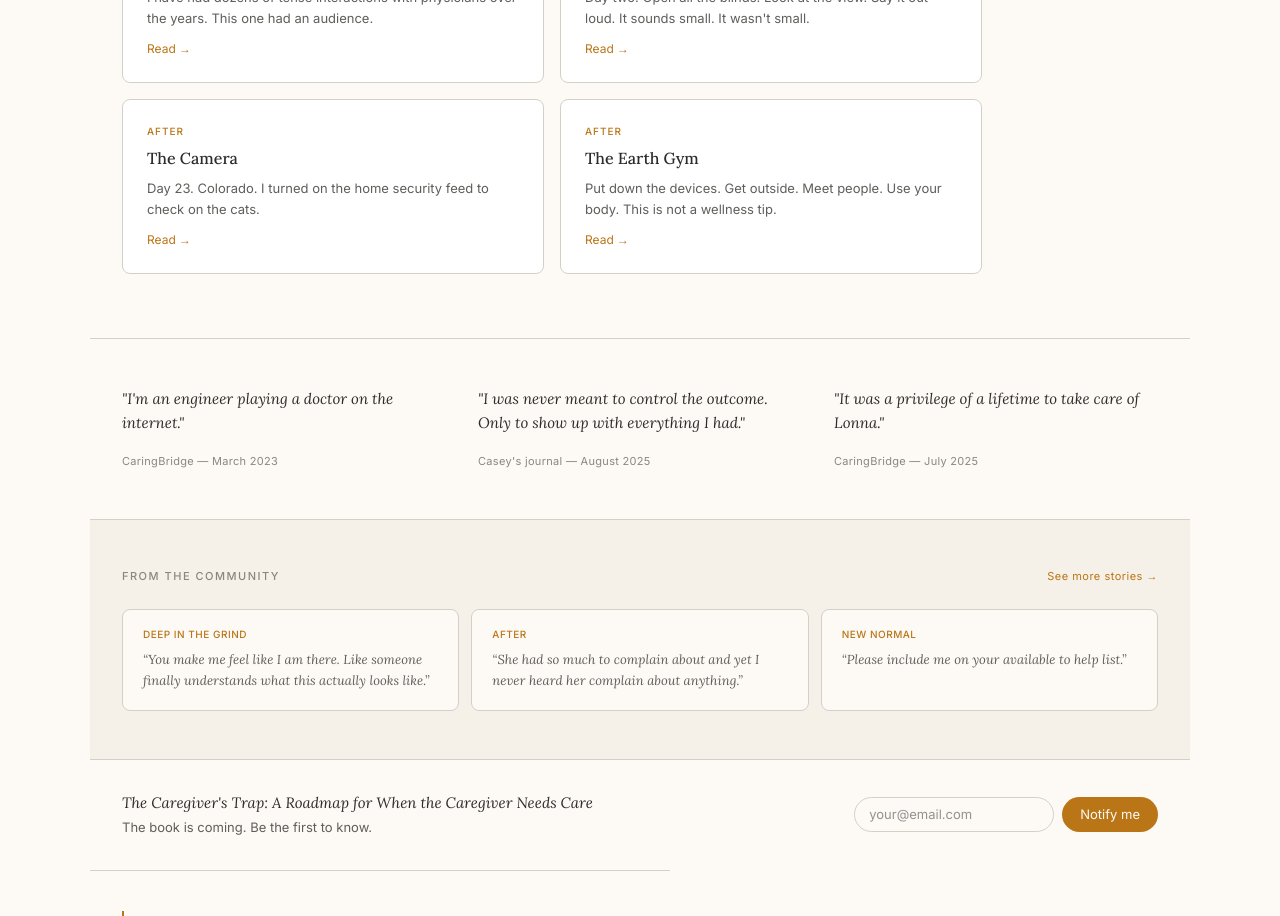
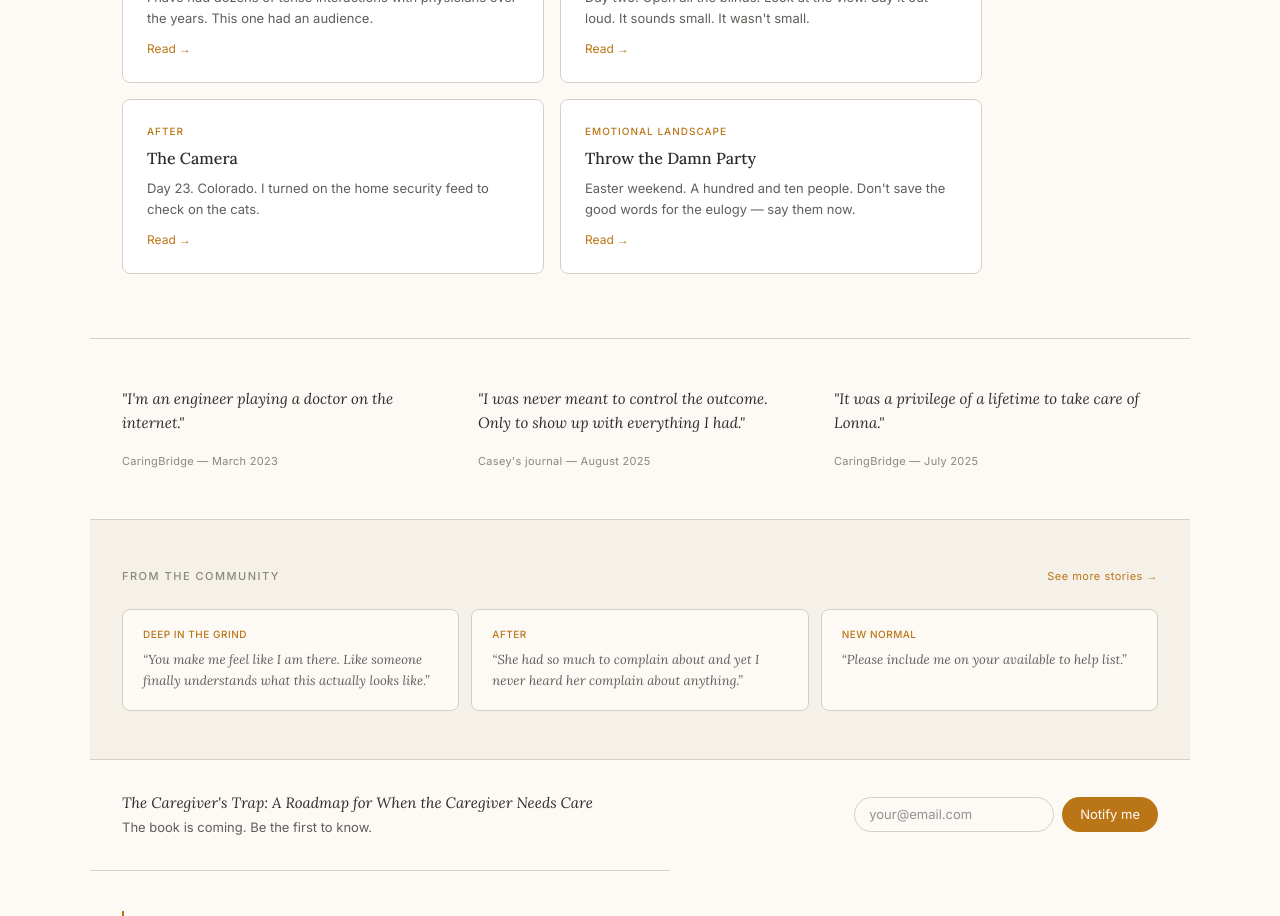
Before and after one commit to caseywsj/caregivertrap, a Next.js app: page / in a window 1280 px wide. Shown: the part 1200-2116 px from the top of the page. Built offline with nearby package versions, Linux system fonts and the light colour scheme.

Commit message:
Update Recently Added strip with Throw the Damn Party

```diff
--- a/app/page.tsx
+++ b/app/page.tsx
@@ -28,7 +28,7 @@ const recentArticles = [
   { title: "The 45-Minute Argument", section: "Fight Back", desc: "I have had dozens of tense interactions with physicians over the years. This one had an audience.", href: "/fight-back/the-45-minute-argument" },
   { title: "The Morning Ritual", section: "After", desc: "Day two. Open all the blinds. Look at the view. Say it out loud. It sounds small. It wasn't small.", href: "/after/the-morning-ritual" },
   { title: "The Camera", section: "After", desc: "Day 23. Colorado. I turned on the home security feed to check on the cats.", href: "/after/the-camera" },
-  { title: "The Earth Gym", section: "After", desc: "Put down the devices. Get outside. Meet people. Use your body. This is not a wellness tip.", href: "/after/the-earth-gym" },
+  { title: "Throw the Damn Party", section: "Emotional Landscape", desc: "Easter weekend. A hundred and ten people. Don't save the good words for the eulogy — say them now.", href: "/emotional-landscape/throw-the-damn-party" },
 ];
 
 export default function Home() {
```
